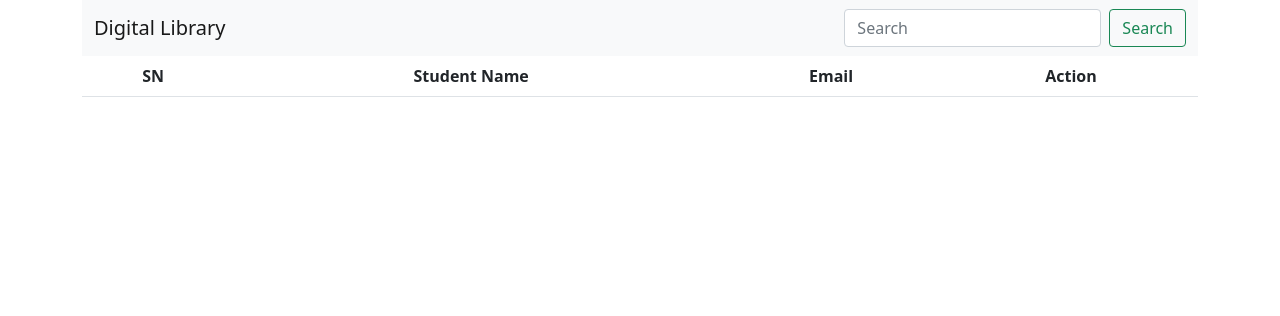
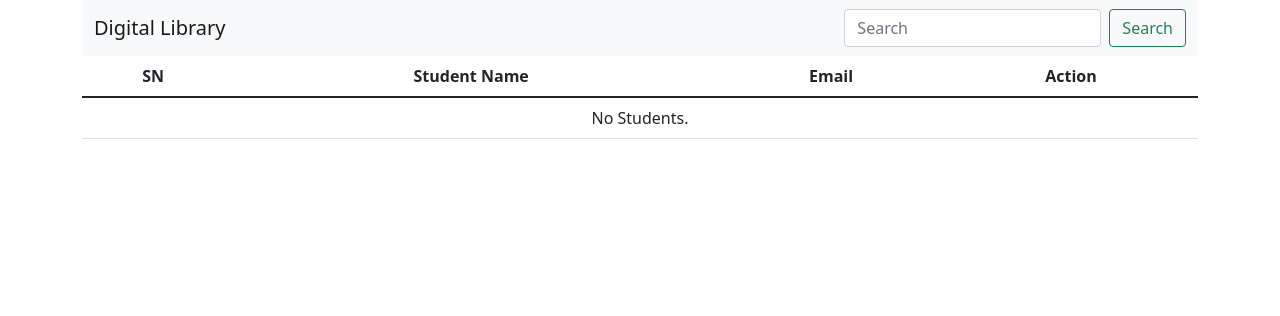
Before and after one commit to whoisdinanath/library-management-system-django, a Django app: template library/templates/library/student_list.html in a window 1280 px wide. Shown: the top 316 px of the page. Run offline with Django 3.2, Linux system fonts and the light colour scheme; the template is opened without the code that fills it, so the values that code supplies are empty.

Commit message:
Edited student.html

```diff
--- a/library/templates/library/student_list.html
+++ b/library/templates/library/student_list.html
@@ -8,6 +8,7 @@
       <th scope="col">Action</th>
     </tr>
   </thead>
+  {% if students %}
   <tbody>
     {% for student in students %}
     <tr>
@@ -18,5 +19,8 @@
     </tr>
     {% endfor %}
   </tbody>
+  {% else %}
+  <tbody><tr><td colspan="6"> No Students.</td></tr></tbody>
+  {% endif %}
 </table>
 {% endblock %}
```
Also changed, not shown: db.sqlite3, media/books/You_can_win.jpeg (added), media/books/You_can_win_cul279n.jpeg (added), media/students/Student.jpg (added), media/students/Student_rtt2bRR.jpg (added).
